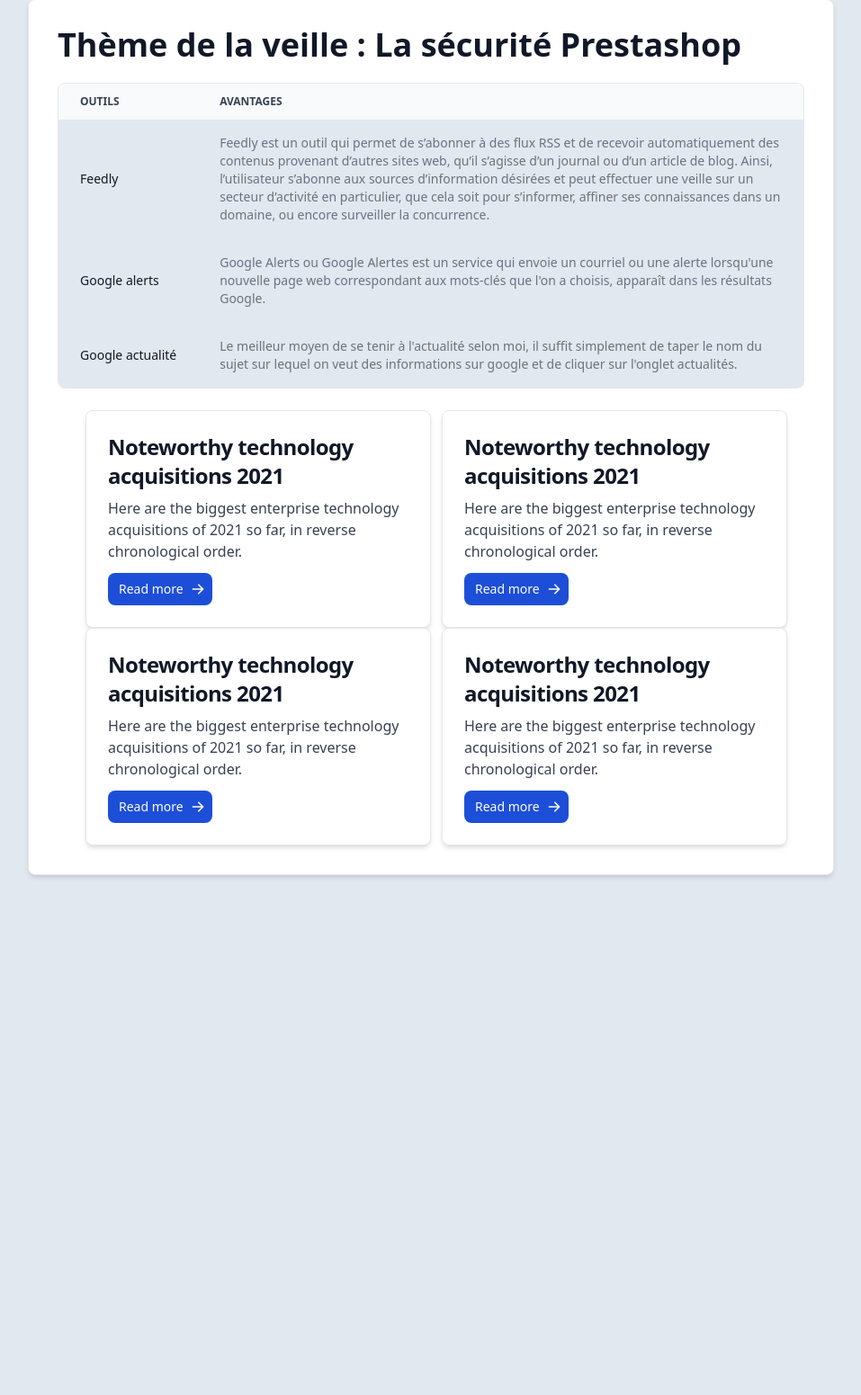
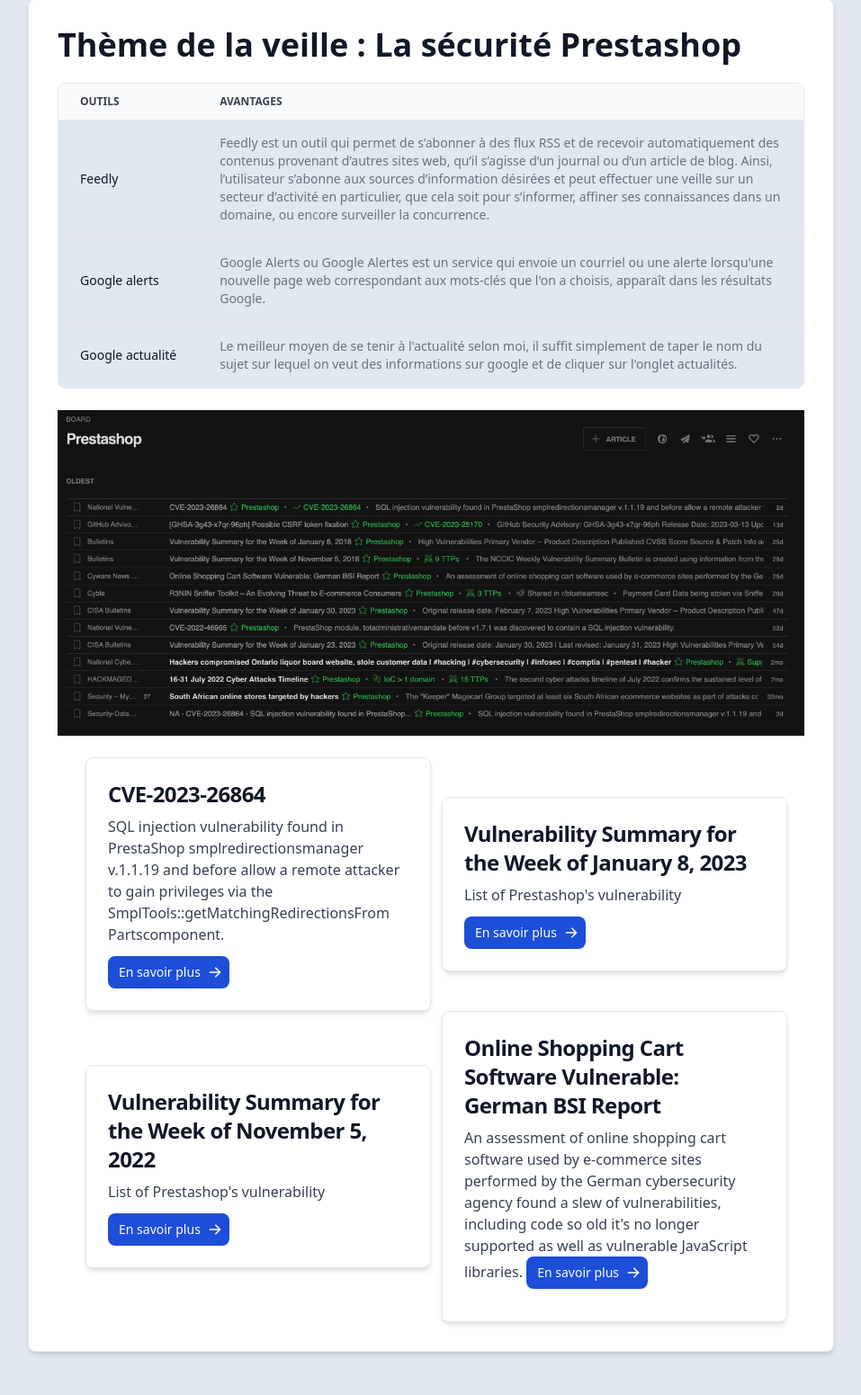
Before and after one commit to Nikoolaii/Nikoolaii-PortfolioV1, a PHP site: page /veille.html in a window 1280 px wide. Shown: the part 153-1704 px from the top of the page at 90% size, without its empty margins (161-1118 px from the left). Before the commit the page ends 1129 px from the top, so only its background shows below. Run offline with PHP 8.4, Linux system fonts and the light colour scheme.

Commit message:
Finish veille

```diff
--- a/css/main.css
+++ b/css/main.css
@@ -1,7 +1,7 @@
 .indexbody {
   background-image: url(../assets/bi.jpg);
+  background-size: cover;
   background-position: center;
   background-repeat: no-repeat;
-  background-size: cover;
   background-attachment: fixed;
 }
--- a/package.json
+++ b/package.json
@@ -1,6 +1,6 @@
 {
-  "name": "portfolio-v2",
-  "version": "1.0.0",
+  "name": "portfolio",
+  "version": "2.0.0",
   "description": "A school portfolio",
   "main": "index.js",
   "scripts": {
--- a/veille.html
+++ b/veille.html
@@ -113,6 +113,7 @@
         </h5>
         <br />
 
+        <!-- Tableau d'explications -->
         <div class="relative overflow-x-auto border rounded-lg">
           <table class="w-full text-sm text-left text-gray-500">
             <thead class="text-xs text-gray-700 uppercase bg-gray-50">
@@ -172,24 +173,36 @@
           </table>
         </div>
         <br />
+
+        <a href="/assets/feedly.png" target="_blank" rel="noopener noreferrer"
+          ><img src="/assets/feedly.png" alt="Screen du panneau feedly"
+        /></a>
+        <br />
+        <!-- Les articles de la veille -->
         <div class="flex flex-row flex-wrap justify-center items-center">
           <div
             class="max-w-sm p-6 bg-white border border-gray-200 rounded-lg shadow-md ml-3 basis-1/2"
           >
-            <a href="#">
+            <a
+              href="https://web.nvd.nist.gov/view/vuln/detail?vulnId=CVE-2023-26864"
+              target="_blank"
+            >
               <h5 class="mb-2 text-2xl font-bold tracking-tight text-gray-900">
-                Noteworthy technology acquisitions 2021
+                CVE-2023-26864
               </h5>
             </a>
             <p class="mb-3 font-normal text-gray-700">
-              Here are the biggest enterprise technology acquisitions of 2021 so
-              far, in reverse chronological order.
+              SQL injection vulnerability found in PrestaShop
+              smplredirectionsmanager v.1.1.19 and before allow a remote
+              attacker to gain privileges via the
+              SmplTools::getMatchingRedirectionsFrom Partscomponent.
             </p>
             <a
-              href="#"
+              target="_blank"
+              href="https://web.nvd.nist.gov/view/vuln/detail?vulnId=CVE-2023-26864"
               class="inline-flex items-center px-3 py-2 text-sm font-medium text-center text-white bg-blue-700 rounded-lg hover:bg-blue-800 focus:ring-4 focus:outline-none focus:ring-blue-300"
             >
-              Read more
+              En savoir plus
               <svg
                 aria-hidden="true"
                 class="w-4 h-4 ml-2 -mr-1"
@@ -208,53 +221,23 @@
           <div
             class="max-w-sm p-6 bg-white border border-gray-200 rounded-lg shadow-md ml-3 basis-1/2"
           >
-            <a href="#">
+            <a
+              href="https://www.cisa.gov/news-events/bulletins/sb18-015"
+              target="_blank"
+            >
               <h5 class="mb-2 text-2xl font-bold tracking-tight text-gray-900">
-                Noteworthy technology acquisitions 2021
+                Vulnerability Summary for the Week of January 8, 2023
               </h5>
             </a>
             <p class="mb-3 font-normal text-gray-700">
-              Here are the biggest enterprise technology acquisitions of 2021 so
-              far, in reverse chronological order.
+              List of Prestashop's vulnerability
             </p>
             <a
-              href="#"
+              target="_blank"
+              href="hhttps://www.cisa.gov/news-events/bulletins/sb18-015"
               class="inline-flex items-center px-3 py-2 text-sm font-medium text-center text-white bg-blue-700 rounded-lg hover:bg-blue-800 focus:ring-4 focus:outline-none focus:ring-blue-300"
             >
-              Read more
-              <svg
-                aria-hidden="true"
-                class="w-4 h-4 ml-2 -mr-1"
-                fill="currentColor"
-                viewBox="0 0 20 20"
-                xmlns="http://www.w3.org/2000/svg"
-              >
-                <path
-                  fill-rule="evenodd"
-                  d="M10.293 3.293a1 1 0 011.414 0l6 6a1 1 0 010 1.414l-6 6a1 1 0 01-1.414-1.414L14.586 11H3a1 1 0 110-2h11.586l-4.293-4.293a1 1 0 010-1.414z"
-                  clip-rule="evenodd"
-                ></path>
-              </svg>
-            </a>
-          </div>
-          <br />
-          <div
-            class="max-w-sm p-6 bg-white border border-gray-200 rounded-lg shadow-md ml-3 basis-1/2"
-          >
-            <a href="#">
-              <h5 class="mb-2 text-2xl font-bold tracking-tight text-gray-900">
-                Noteworthy technology acquisitions 2021
-              </h5>
-            </a>
-            <p class="mb-3 font-normal text-gray-700">
-              Here are the biggest enterprise technology acquisitions of 2021 so
-              far, in reverse chronological order.
-            </p>
-            <a
-              href="#"
-              class="inline-flex items-center px-3 py-2 text-sm font-medium text-center text-white bg-blue-700 rounded-lg hover:bg-blue-800 focus:ring-4 focus:outline-none focus:ring-blue-300"
-            >
-              Read more
+              En savoir plus
               <svg
                 aria-hidden="true"
                 class="w-4 h-4 ml-2 -mr-1"
@@ -273,20 +256,23 @@
           <div
             class="max-w-sm p-6 bg-white border border-gray-200 rounded-lg shadow-md ml-3 basis-1/2"
           >
-            <a href="#">
+            <a
+              href="https://www.cisa.gov/news-events/bulletins/sb18-316"
+              target="_blank"
+            >
               <h5 class="mb-2 text-2xl font-bold tracking-tight text-gray-900">
-                Noteworthy technology acquisitions 2021
+                Vulnerability Summary for the Week of November 5, 2022
               </h5>
             </a>
             <p class="mb-3 font-normal text-gray-700">
-              Here are the biggest enterprise technology acquisitions of 2021 so
-              far, in reverse chronological order.
+              List of Prestashop's vulnerability
             </p>
             <a
-              href="#"
+              target="_blank"
+              href="hhttps://www.cisa.gov/news-events/bulletins/sb18-015"
               class="inline-flex items-center px-3 py-2 text-sm font-medium text-center text-white bg-blue-700 rounded-lg hover:bg-blue-800 focus:ring-4 focus:outline-none focus:ring-blue-300"
             >
-              Read more
+              En savoir plus
               <svg
                 aria-hidden="true"
                 class="w-4 h-4 ml-2 -mr-1"
@@ -302,6 +288,44 @@
               </svg>
             </a>
           </div>
+          <div
+            class="max-w-sm p-6 bg-white border border-gray-200 rounded-lg shadow-md ml-3 basis-1/2"
+          >
+            <a
+              href="https://www.bankinfosecurity.com/online-shopping-cart-software-vulnerable-german-bsi-report-a-21322"
+              target="_blank"
+            >
+              <h5 class="mb-2 text-2xl font-bold tracking-tight text-gray-900">
+                Online Shopping Cart Software Vulnerable: German BSI Report
+              </h5>
+            </a>
+            <p class="mb-3 font-normal text-gray-700">
+              An assessment of online shopping cart software used by e-commerce
+              sites performed by the German cybersecurity agency found a slew of
+              vulnerabilities, including code so old it's no longer supported as
+              well as vulnerable JavaScript libraries.
+              <a
+                target="_blank"
+                href="https://www.bankinfosecurity.com/online-shopping-cart-software-vulnerable-german-bsi-report-a-21322"
+                class="inline-flex items-center px-3 py-2 text-sm font-medium text-center text-white bg-blue-700 rounded-lg hover:bg-blue-800 focus:ring-4 focus:outline-none focus:ring-blue-300"
+              >
+                En savoir plus
+                <svg
+                  aria-hidden="true"
+                  class="w-4 h-4 ml-2 -mr-1"
+                  fill="currentColor"
+                  viewBox="0 0 20 20"
+                  xmlns="http://www.w3.org/2000/svg"
+                >
+                  <path
+                    fill-rule="evenodd"
+                    d="M10.293 3.293a1 1 0 011.414 0l6 6a1 1 0 010 1.414l-6 6a1 1 0 01-1.414-1.414L14.586 11H3a1 1 0 110-2h11.586l-4.293-4.293a1 1 0 010-1.414z"
+                    clip-rule="evenodd"
+                  ></path>
+                </svg>
+              </a>
+            </p>
+          </div>
         </div>
       </div>
     </div>
```
Also changed, not shown: index.html (+10 -4 lines), assets/feedly.png (added), css/output.css, 1 other file.
